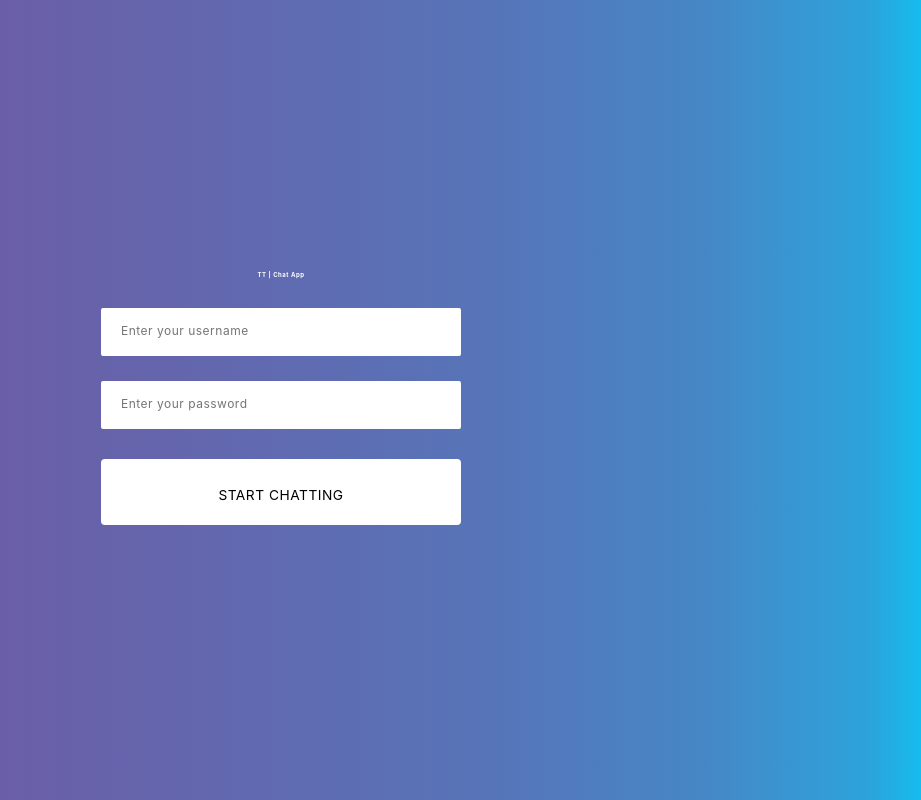
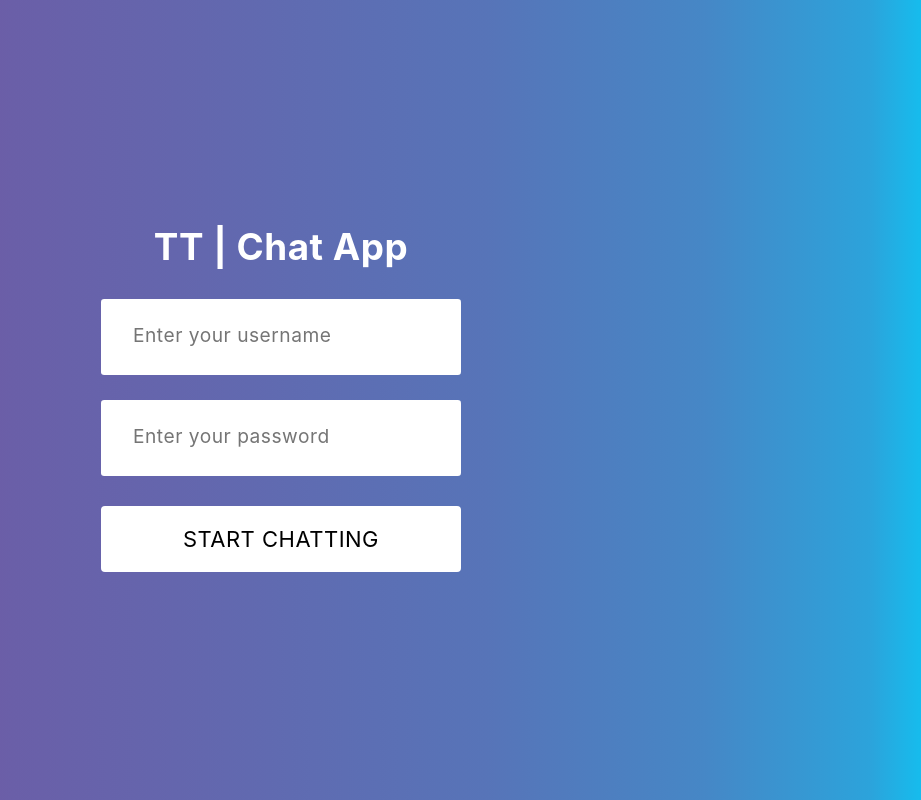
Before and after one commit to thang-tran-tt/chat-app, a React (Create React App) app: page / in a window 1280 px wide. Shown: the whole page, without its empty margins (359-1280 px from the left). Built offline with nearby package versions, Linux system fonts and the light colour scheme.

Commit message:
updated file css

```diff
--- a/src/App.css
+++ b/src/App.css
@@ -211,7 +211,6 @@
     margin: 0;
     padding: 0;
     box-sizing: border-box;
-    font-size: 62.5%;
 }
 
 .wrapper {
```
